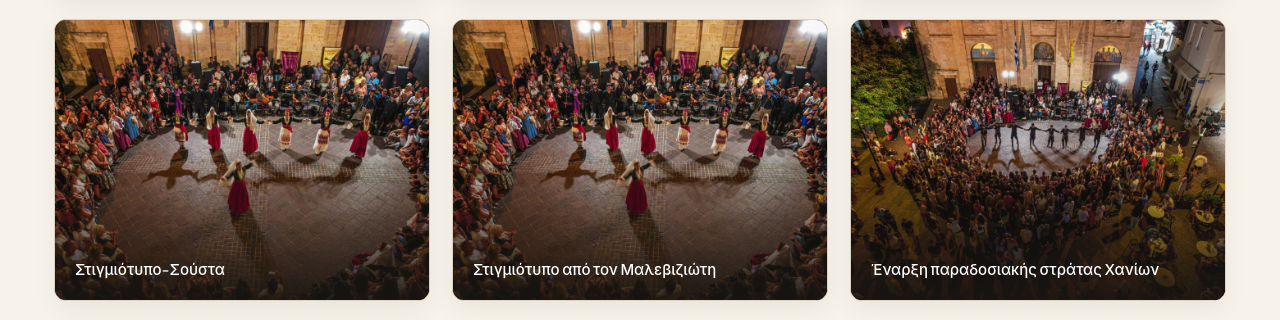
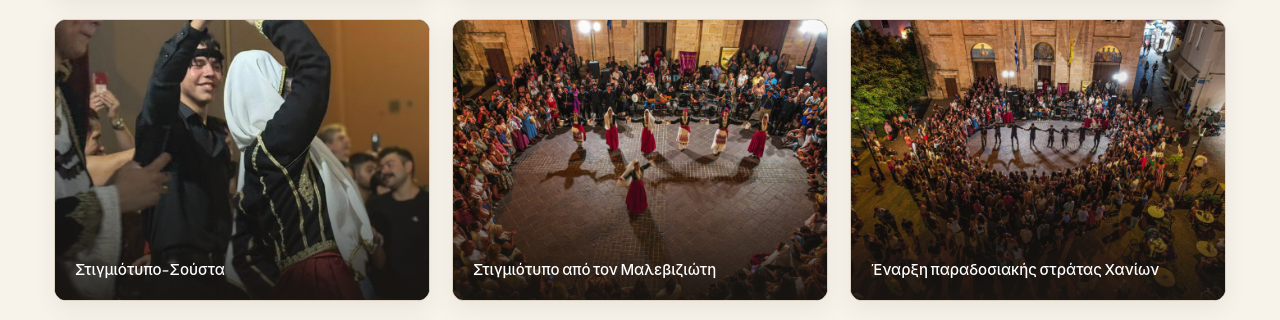
Before and after one commit to stavraetoichania/stavraetoi-chania, a plain HTML site: page index.html in a window 1280 px wide. Shown: the part 3003-3323 px from the top of the page. Drawn offline with nearby package versions, Linux system fonts and the light colour scheme; grey boxes are pictures that could not be loaded.

Commit message:
Update index.html

```diff
--- a/index.html
+++ b/index.html
@@ -1900,7 +1900,7 @@
       },
       {
         cat: 'events',
-        src: 'image5.jpg',
+        src: 'image6.jpg',
         tagEl: 'Εκδηλώσεις',
         tagEn: 'Events',
         descEl: 'Στιγμιότυπο-Σούστα',
```
